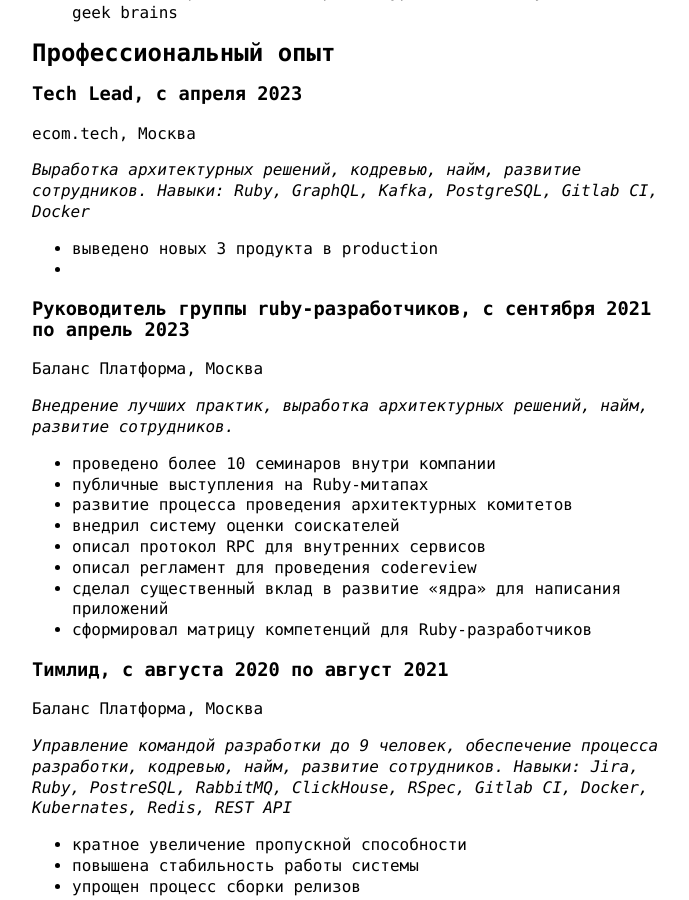
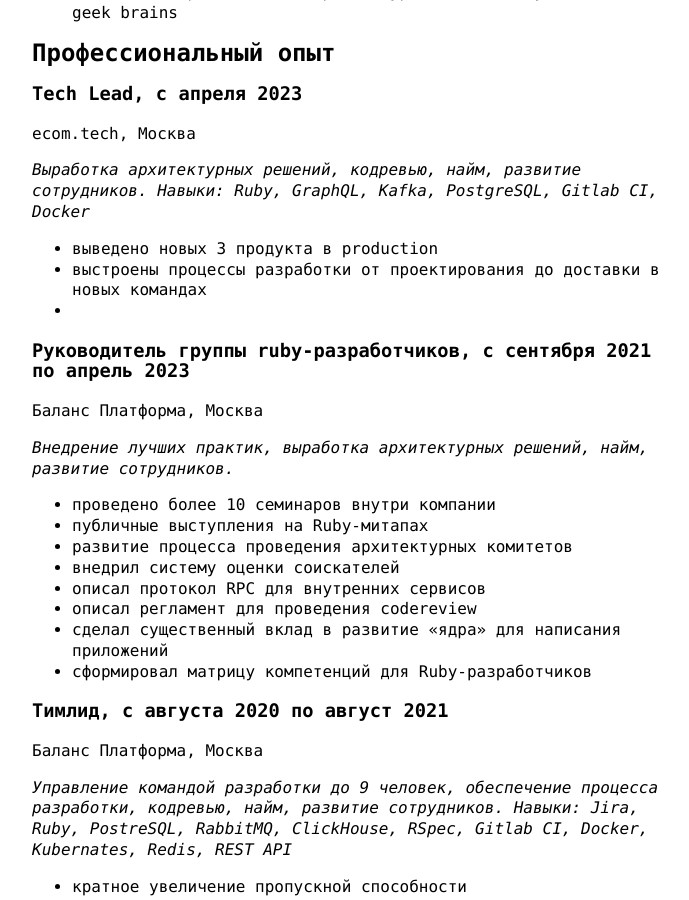
Before and after one commit to sergio-fry/blog, a Jekyll site: the page built from cv.md, in a window 1280 px wide and 900 px high, scrolled down 822 px. Shown: the whole window, without its empty margins (288-977 px from the left). Built offline with Jekyll 4.4.1, drawn with Linux system fonts in a browser that asks for light colours.

Commit message:
vault backup: 2024-11-19 13:30:39
Affected files:
cv.md

```diff
--- a/cv.md
+++ b/cv.md
@@ -41,6 +41,7 @@ ecom.tech, Москва
 *Выработка архитектурных решений, кодревью, найм, развитие сотрудников. Навыки: Ruby, GraphQL, Kafka, PostgreSQL, Gitlab CI, Docker*
 
 - выведено новых 3 продукта в production
+- выстроены процессы разработки от проектирования до доставки в новых командах
 -
 
 ### Руководитель группы ruby-разработчиков, с сентября 2021 по апрель 2023
```
